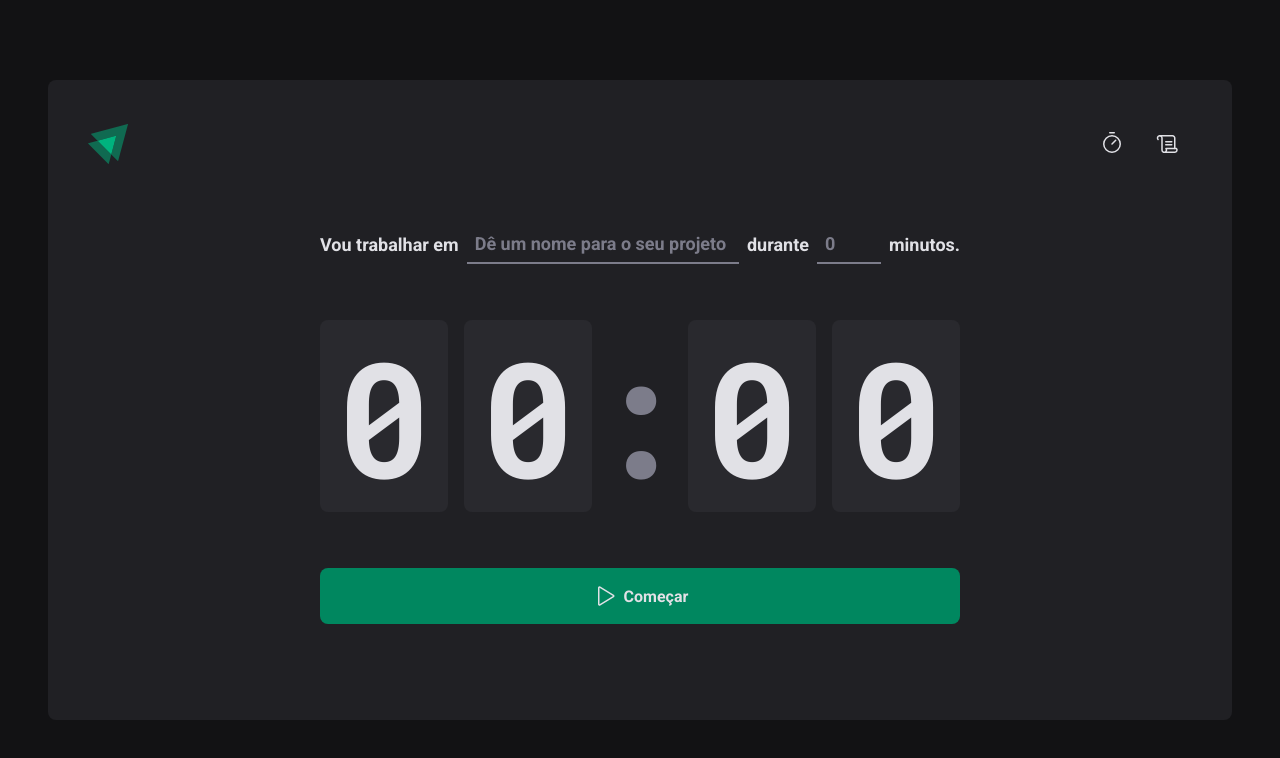
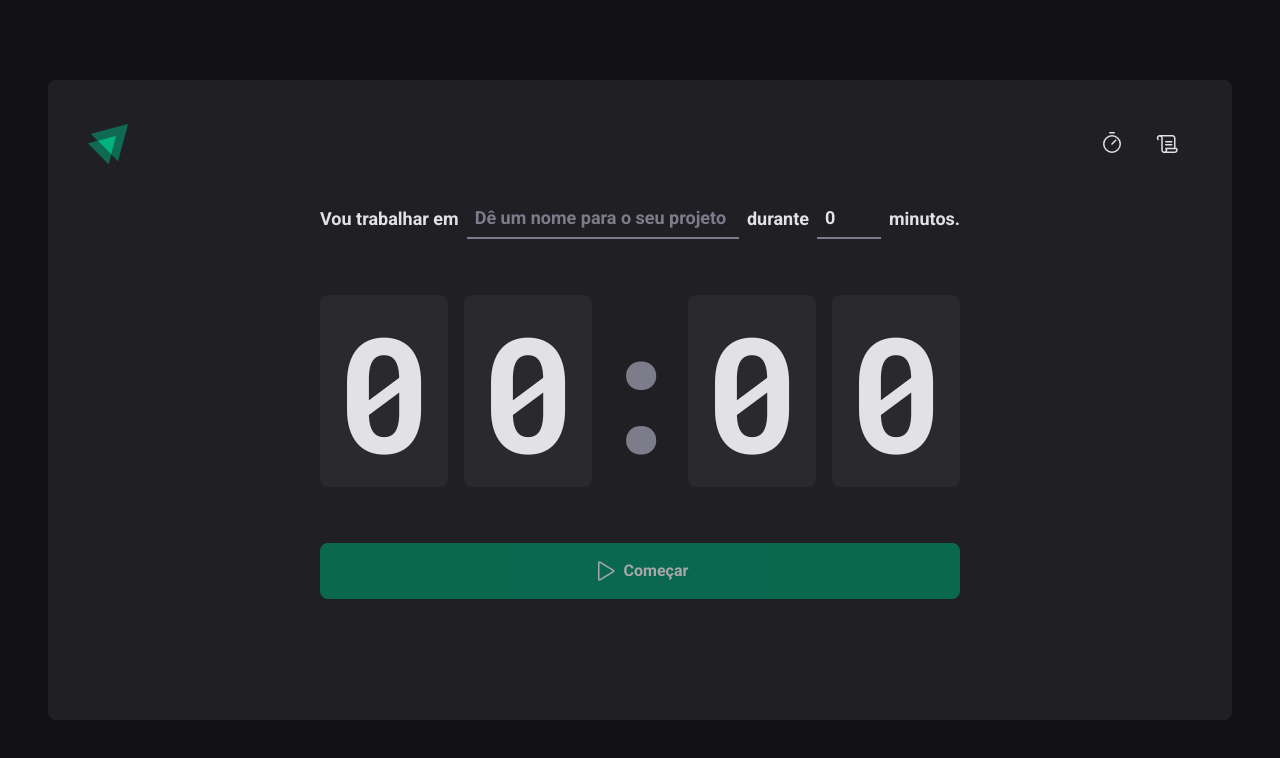
Before and after one commit to danielgmota/pomo-lista, a React (Vite) app: page / in a window 1280 px wide. Shown: the top 758 px of the page. Built offline with nearby package versions, Linux system fonts and the light colour scheme.

Commit message:
feat: added validations to Home form

```diff
--- a/src/pages/Home/index.tsx
+++ b/src/pages/Home/index.tsx
@@ -3,22 +3,56 @@ import {
   CountdownContainer,
   FormContainer,
   HomeContainer,
+  MessageError,
   MinutesAmountInput,
   Separator,
   StartCoundownButton,
   TaskInput,
 } from "./styles";
+import { useForm } from "react-hook-form";
+import { zodResolver } from "@hookform/resolvers/zod";
+import * as zod from "zod";
 
 export function Home() {
+  const newCycleFormValidationScheme = zod.object({
+    task: zod.string().min(1, "Informe a tarefa"),
+    minutesAmount: zod
+      .number()
+      .min(5, "O ciclo precisa ser de no mínimo 5 minutos")
+      .max(60, "O ciclo precisa ser de no maximo 60 minutos"),
+  });
+  type NewCycleFormData = zod.infer<typeof newCycleFormValidationScheme>;
+  const {
+    register,
+    handleSubmit,
+    watch,
+    formState: { errors },
+    reset,
+  } = useForm<NewCycleFormData>({
+    resolver: zodResolver(newCycleFormValidationScheme),
+    defaultValues: {
+      task: "",
+      minutesAmount: 0,
+    },
+  });
+  const task = watch("task");
+  const isSubmitDisabled = !task;
+
+  function handleCreateNewCycle(data: NewCycleFormData) {
+    console.log(data);
+    reset();
+  }
+
   return (
     <HomeContainer>
-      <form action="">
+      <form onSubmit={handleSubmit(handleCreateNewCycle)}>
         <FormContainer>
           <label htmlFor="task">Vou trabalhar em</label>
           <TaskInput
             id="task"
             placeholder="Dê um nome para o seu projeto"
             list="task-suggestion"
+            {...register("task")}
           />
 
           <datalist id="task-suggestion">
@@ -32,8 +66,7 @@ export function Home() {
             type="number"
             placeholder="0"
             step={5}
-            min={5}
-            max={60}
+            {...register("minutesAmount", { valueAsNumber: true })}
           />
 
           <span>minutos.</span>
@@ -47,11 +80,16 @@ export function Home() {
           <span>0</span>
         </CountdownContainer>
 
-        <StartCoundownButton type="submit">
+        <StartCoundownButton type="submit" disabled={isSubmitDisabled}>
           <Play size={24} />
           Começar
         </StartCoundownButton>
       </form>
+      <MessageError>
+        {errors.task && errors.task.message}
+        <br />
+        {errors.minutesAmount && errors.minutesAmount.message}
+      </MessageError>
     </HomeContainer>
   );
 }
--- a/src/pages/Home/styles.ts
+++ b/src/pages/Home/styles.ts
@@ -75,6 +75,7 @@ export const StartCoundownButton = styled.button`
   &:not(disable):disabled {
     opacity: 0.7;
     cursor: not-allowed;
+  }
 `;
 
 const BaseInput = styled.input`
@@ -93,7 +94,8 @@ const BaseInput = styled.input`
 
   &:focus {
     box-shadow: none;
-    border-color: ${(props) => props.theme["gray-500"]}
+    border-color: ${(props) => props.theme["gray-500"]};
+  }
 `;
 
 export const TaskInput = styled(BaseInput)`
@@ -107,3 +109,9 @@ export const TaskInput = styled(BaseInput)`
 export const MinutesAmountInput = styled(BaseInput)`
   width: 4rem;
 `;
+
+export const MessageError = styled.span`
+  padding: 1rem;
+  color: ${(props) => props.theme["red-300"]};
+  text-align: center;
+`;
--- a/src/styles/themes/default.ts
+++ b/src/styles/themes/default.ts
@@ -14,6 +14,7 @@ export const defaultTheme = {
   "green-500": "#00875F",
   "green-700": "#015F43",
 
+  "red-300": "#ff5e6c",
   "red-500": "#AB222E",
   "red-700": "#7A1921",
 
```
